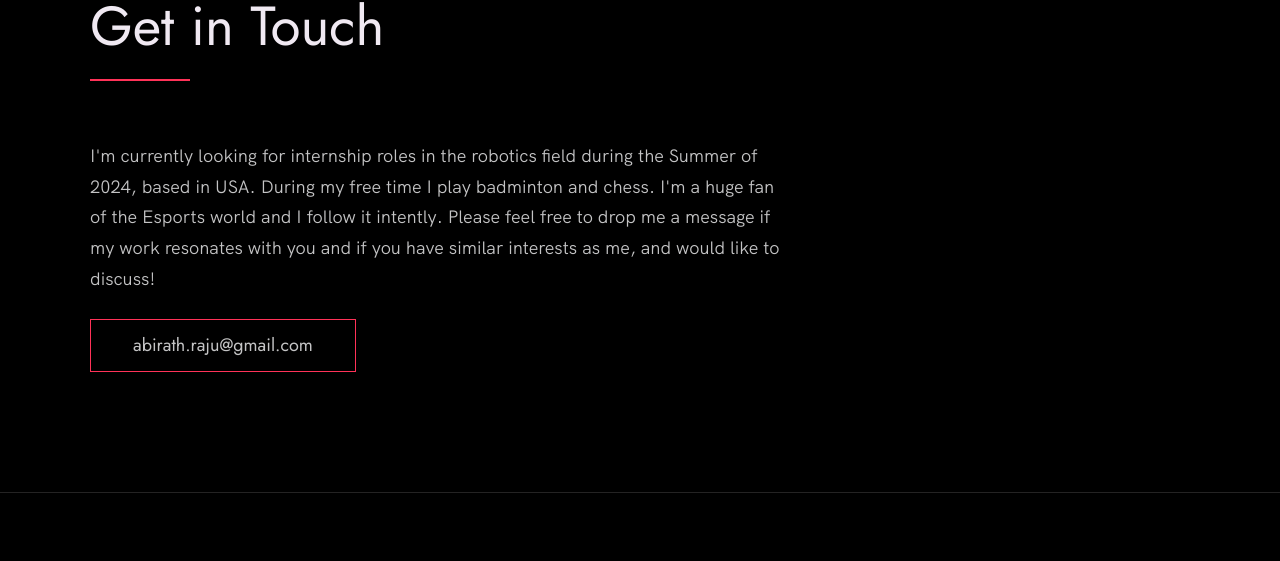
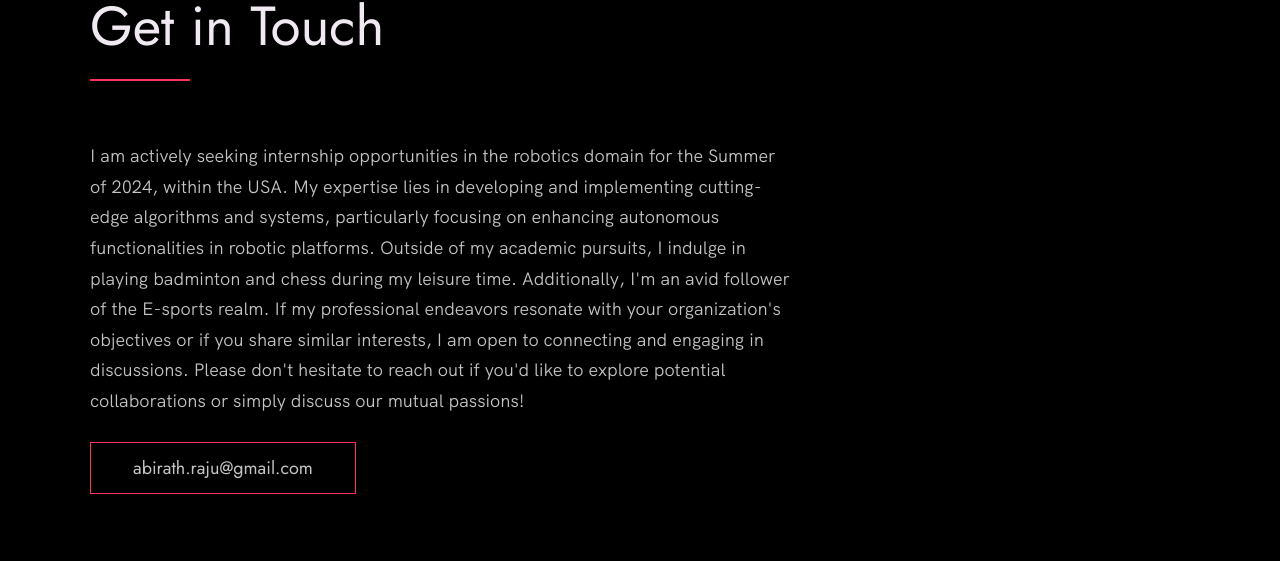
Before and after one commit to AbirathR/AbirathRaju.github.io, a plain HTML site: page index.html in a window 1280 px wide. Shown: the part 9679-10240 px from the top of the page. Drawn offline with Linux system fonts and the light colour scheme.

Commit message:
Update index.html

```diff
--- a/index.html
+++ b/index.html
@@ -361,7 +361,11 @@
       <h2>Get in Touch</h2>
       <div class="contact__info">
         <p>
-          I'm currently looking for internship roles in the robotics field during the Summer of 2024, based in USA. During my free time I play badminton and chess. I'm a huge fan of the Esports world and I follow it intently. Please feel free to drop me a message if my work resonates with you and if you have similar interests as me, and would like to discuss!
+          I am actively seeking internship opportunities in the robotics domain for the Summer of 2024, within the USA. My expertise lies in developing and implementing cutting-edge algorithms and systems, particularly focusing on enhancing autonomous functionalities in robotic platforms.
+
+Outside of my academic pursuits, I indulge in playing badminton and chess during my leisure time. Additionally, I'm an avid follower of the E-sports realm.
+
+If my professional endeavors resonate with your organization's objectives or if you share similar interests, I am open to connecting and engaging in discussions. Please don't hesitate to reach out if you'd like to explore potential collaborations or simply discuss our mutual passions!
         </p>
         <!-- Replace the email with yours -->
         <a href="mailto:abirath.raju@gmail.com" class="btn">abirath.raju@gmail.com</a>
```
